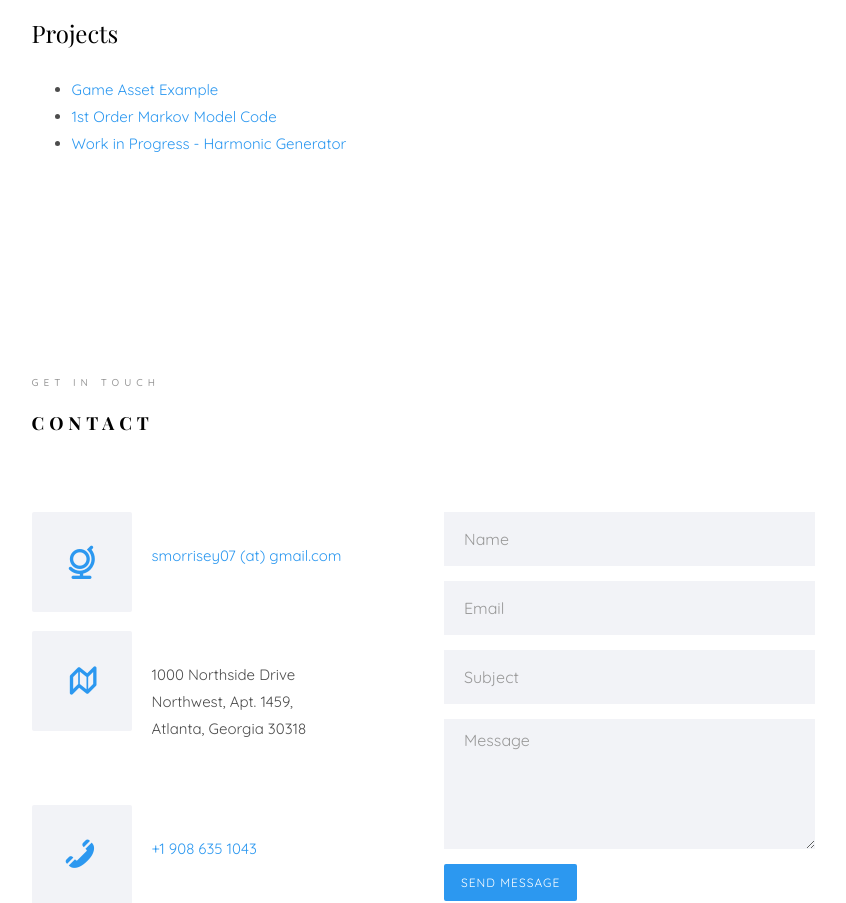
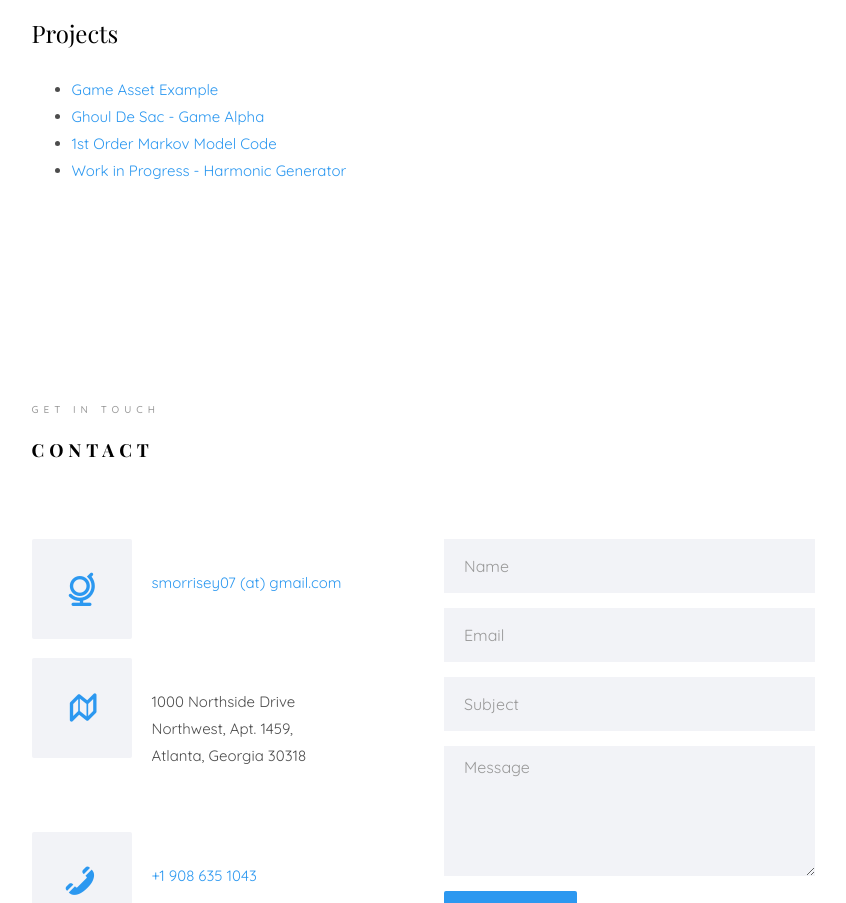
Before and after one commit to smorrisey07/smorrisey07.github.io, a plain HTML site: page index.html in a window 1280 px wide. Shown: the part 4344-5247 px from the top of the page, without its empty margins (361-1207 px from the left). Drawn offline with nearby package versions, Linux system fonts and the light colour scheme; files whose address does not match are found by name; a web font is replaced by a local one.

Commit message:
Add link

```diff
--- a/index.html
+++ b/index.html
@@ -606,6 +606,7 @@ Copyright &copy;<script>document.write(new Date().getFullYear());</script> All r
 							<p>
 								<ul>
 									<li><a href="GDS_screenshot.png">Game Asset Example</a></li>
+									<li><a href="https://drive.google.com/file/d/1q1SakAElJYEvl5xWPntQUzEswPBZyKED/view?usp=sharing">Ghoul De Sac - Game Alpha</a></li>
 									<li><a href="https://github.com/smorrisey07/monophonic-generator">1st Order Markov Model Code</a></li>
 									<li><a href="https://github.gatech.edu/smorrisey3/7100Fall2019">Work in Progress - Harmonic Generator</a></li>
 								</ul>
```
